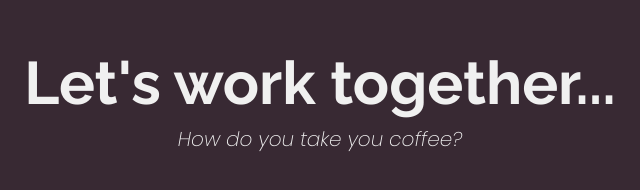
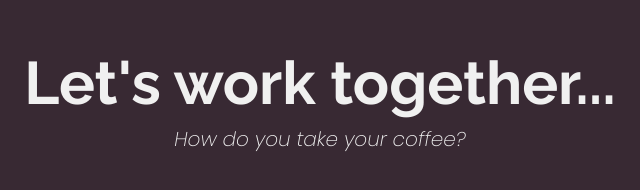
Before and after one commit to JorjoF/Personal-Website, a plain HTML site: page index.html in a window 1280 px wide. Shown: the part 1706-1896 px from the top of the page, 320-960 px from the left. Drawn offline with Linux system fonts and the light colour scheme.

Commit message:
grammar fix

```diff
--- a/index.html
+++ b/index.html
@@ -101,7 +101,7 @@
         <section id="contact" class="contact-section">
             <div class="contact-section-header">
                 <h2>Let's work together...</h2>
-                <p class="contact-section-text">How do you take you coffee?</p>
+                <p class="contact-section-text">How do you take your coffee?</p>
             </div>
             <div class="contact-list">
                 <a
```
